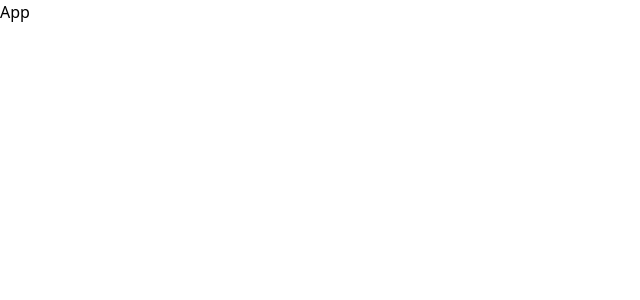
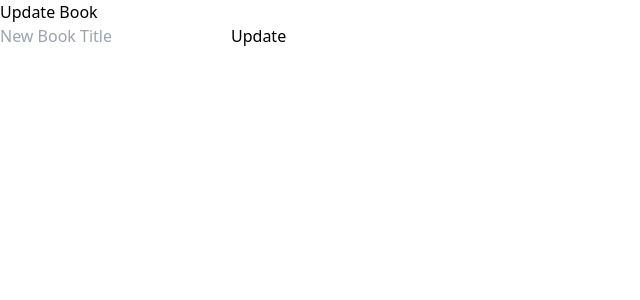
Before and after one commit to Sandalu-Xe/Book_Store, a React (Vite) app in the folder Client/: page /update-book in a window 1280 px wide. Shown: the top 300 px of the page, without its empty margins (0-640 px from the left). Built offline with nearby package versions, Linux system fonts and the light colour scheme.

Commit message:
add crud operation

```diff
--- a/Client/package.json
+++ b/Client/package.json
@@ -11,7 +11,8 @@
   },
   "dependencies": {
     "react": "^18.3.1",
-    "react-dom": "^18.3.1"
+    "react-dom": "^18.3.1",
+    "react-router-dom": "^6.27.0"
   },
   "devDependencies": {
     "@eslint/js": "^9.13.0",
--- /dev/null
+++ b/Client/pages/CreateBook.jsx
@@ -0,0 +1,27 @@
+import React, { useState } from 'react';
+
+const CreateBook = () => {
+  const [bookTitle, setBookTitle] = useState('');
+
+  const handleSubmit = (e) => {
+    e.preventDefault();
+    console.log('Creating Book:', bookTitle);
+  };
+
+  return (
+    <div>
+      <h1>Create Book</h1>
+      <form onSubmit={handleSubmit}>
+        <input
+          type="text"
+          value={bookTitle}
+          onChange={(e) => setBookTitle(e.target.value)}
+          placeholder="Book Title"
+        />
+        <button type="submit">Create</button>
+      </form>
+    </div>
+  );
+};
+
+export default CreateBook;
--- /dev/null
+++ b/Client/pages/DeleteBook.jsx
@@ -0,0 +1,27 @@
+import React, { useState } from 'react';
+
+const DeleteBook = () => {
+  const [bookId, setBookId] = useState('');
+
+  const handleDelete = (e) => {
+    e.preventDefault();
+    console.log('Deleting Book ID:', bookId);
+  };
+
+  return (
+    <div>
+      <h1>Delete Book</h1>
+      <form onSubmit={handleDelete}>
+        <input
+          type="text"
+          value={bookId}
+          onChange={(e) => setBookId(e.target.value)}
+          placeholder="Book ID"
+        />
+        <button type="submit">Delete</button>
+      </form>
+    </div>
+  );
+};
+
+export default DeleteBook;
--- /dev/null
+++ b/Client/pages/Home.jsx
@@ -0,0 +1,18 @@
+import React from 'react';
+import { Link } from 'react-router-dom';
+
+const Home = () => {
+  return (
+    <div>
+      <h1>Book Management Home</h1>
+      <nav>
+        <Link to="/show-book">Show Book</Link> |{' '}
+        <Link to="/create-book">Create Book</Link> |{' '}
+        <Link to="/update-book">Update Book</Link> |{' '}
+        <Link to="/delete-book">Delete Book</Link>
+      </nav>
+    </div>
+  );
+};
+
+export default Home;
--- /dev/null
+++ b/Client/pages/ShowBook.jsx
@@ -0,0 +1,12 @@
+import React from 'react';
+
+const ShowBook = () => {
+  return (
+    <div>
+      <h1>Show Book</h1>
+      <p>Display book details here.</p>
+    </div>
+  );
+};
+
+export default ShowBook;
--- /dev/null
+++ b/Client/pages/UpdateBook.jsx
@@ -0,0 +1,27 @@
+import React, { useState } from 'react';
+
+const UpdateBook = () => {
+  const [bookTitle, setBookTitle] = useState('');
+
+  const handleUpdate = (e) => {
+    e.preventDefault();
+    console.log('Updating Book to:', bookTitle);
+  };
+
+  return (
+    <div>
+      <h1>Update Book</h1>
+      <form onSubmit={handleUpdate}>
+        <input
+          type="text"
+          value={bookTitle}
+          onChange={(e) => setBookTitle(e.target.value)}
+          placeholder="New Book Title"
+        />
+        <button type="submit">Update</button>
+      </form>
+    </div>
+  );
+};
+
+export default UpdateBook;
--- a/Client/src/App.jsx
+++ b/Client/src/App.jsx
@@ -1,9 +1,25 @@
-import React from 'react'
+import React from 'react';
+import { BrowserRouter as Router, Routes, Route } from 'react-router-dom';
+import Home from '../pages/Home.jsx';
+import ShowBook from '../pages/ShowBook';
+import CreateBook from '../pages/CreateBook';
+import UpdateBook from '../pages/UpdateBook';
+import DeleteBook from '../pages/DeleteBook';
+
+
 
 function App() {
   return (
-    <div>App</div>
-  )
+    <Router>
+      <Routes>
+        <Route path="/" element={<Home />} />
+        <Route path="/show-book" element={<ShowBook />} />
+        <Route path="/create-book" element={<CreateBook />} />
+        <Route path="/update-book" element={<UpdateBook />} />
+        <Route path="/delete-book" element={<DeleteBook />} />
+      </Routes>
+    </Router>
+  );
 }
 
-export default App
+export default App;
```
Also changed, not shown: Client/src/index.css (line endings or trailing spaces), 1 other file (tests, documents, lock files or other folders).
